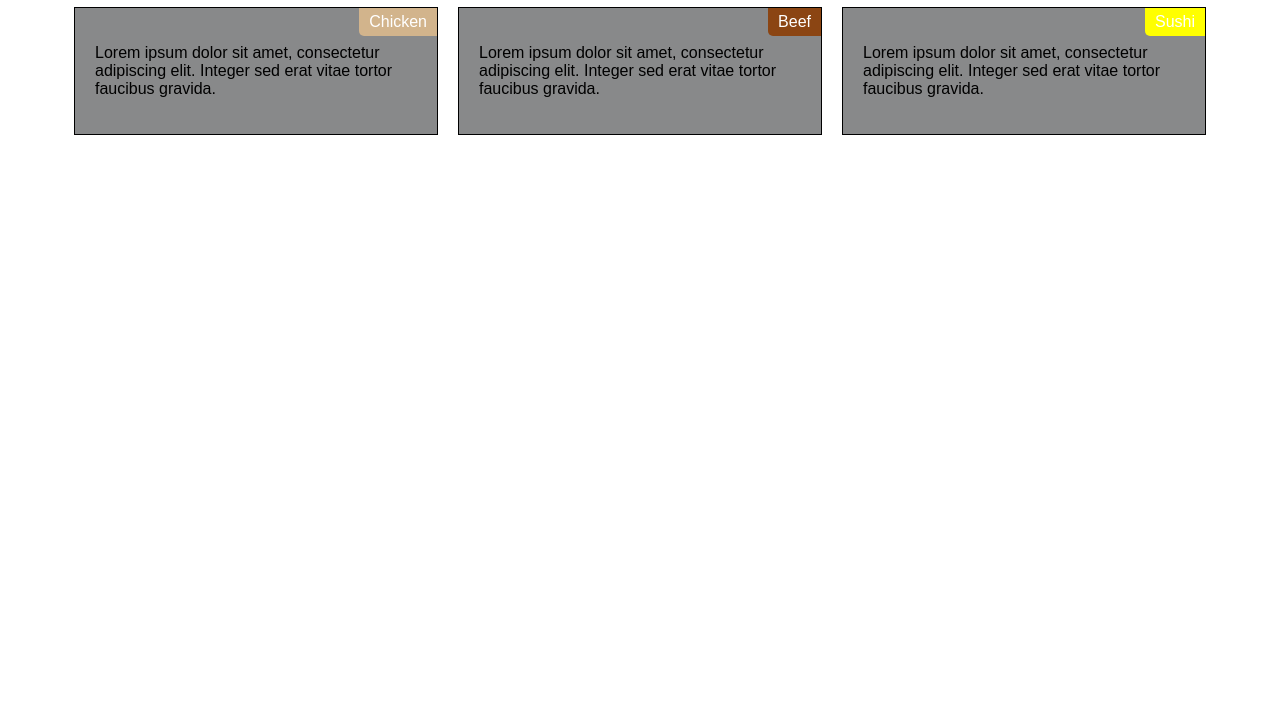
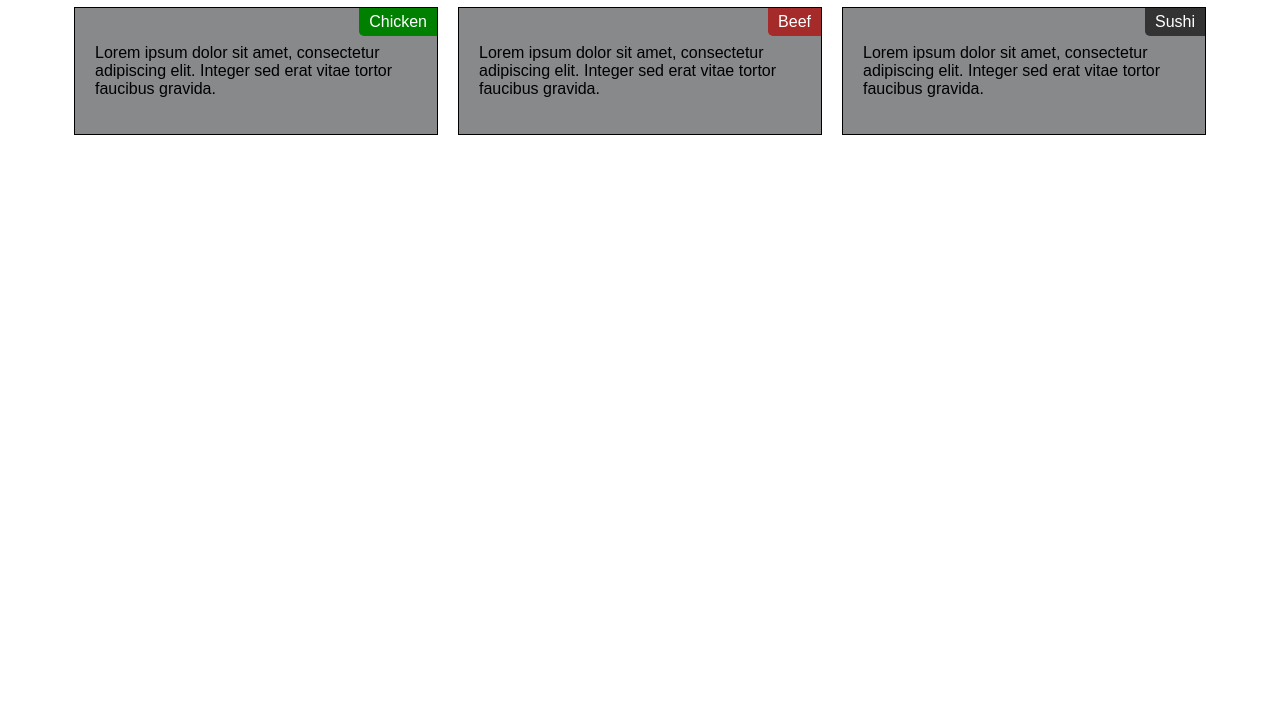
Before and after one commit to MisterBanks/module2-solution, a plain HTML site: page index.html in a window 1280 px wide. Shown: the part 73-800 px from the top of the page. Drawn offline with Linux system fonts and the light colour scheme.

Commit message:
Update style.css

```diff
--- a/style.css
+++ b/style.css
@@ -51,15 +51,15 @@ h1 {
 }
 
 .section:nth-child(1) .section-title { /* Target the title of the first section (Chicken) */
-    background-color: #D2B48C; /* Light brown */
+    background-color: green; /* Light brown */
 }
 
 .section:nth-child(2) .section-title { /* Target the title of the second section (Beef) */
-    background-color: #8B4513; /* Brown */
+    background-color: Brown; /* Brown */
 }
 
 .section:nth-child(3) .section-title { /* Target the title of the third section (Sushi) */
-    background-color: yellow; /* Yellow */
+    background-color: rad; /* Yellow */
 }
 
 
```
